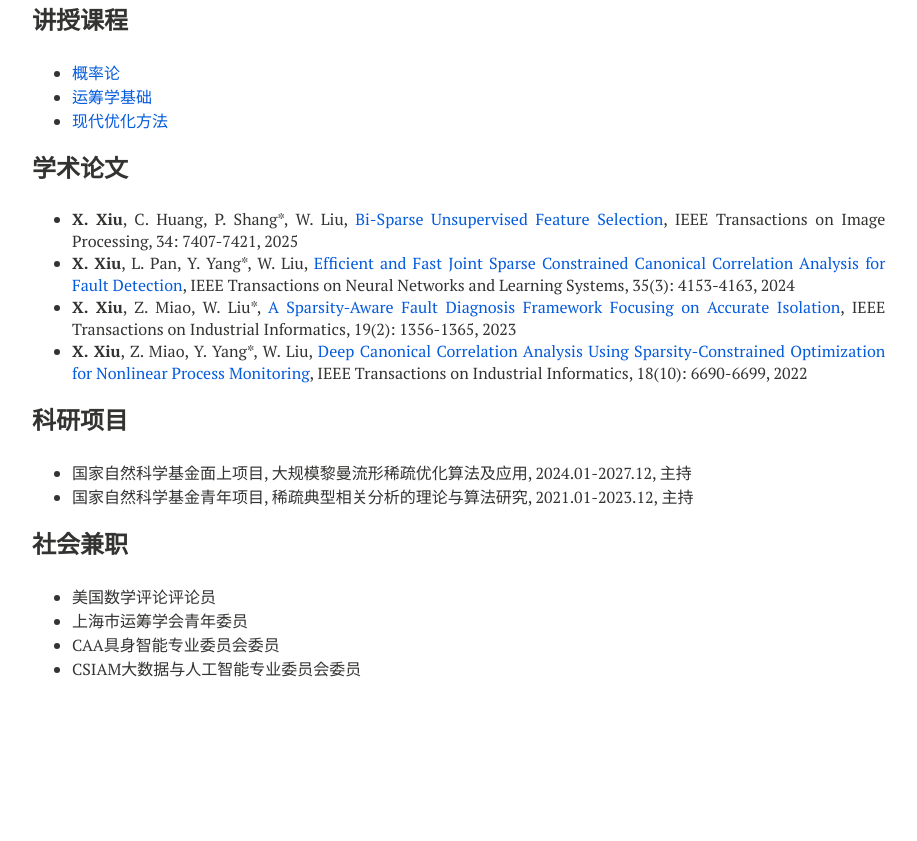
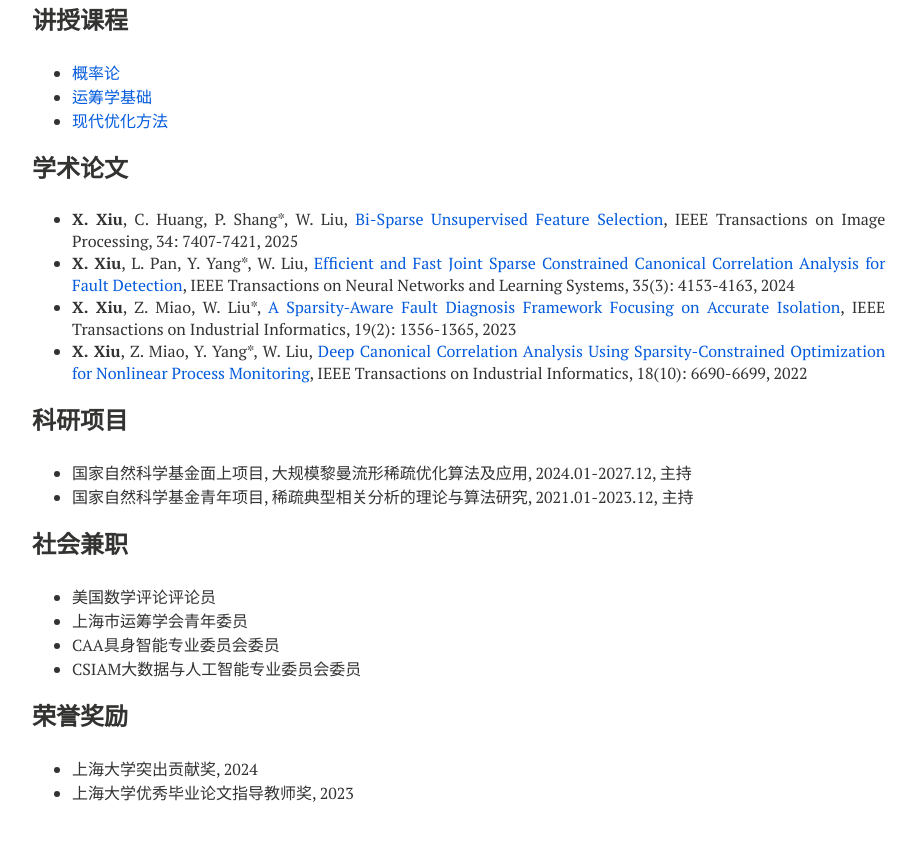
Before and after one commit to xianchaoxiu/xianchaoxiu.github.io, a Jekyll site: the page built from chinese/index.md, in a window 1280 px wide and 900 px high, scrolled down 610 px. Shown: the top 841 px of the window, without its empty margins (288-1205 px from the left). Built offline with Jekyll 4.4.1, drawn with Linux system fonts in a browser that asks for light colours; nearby versions of some CDN libraries; before the commit the page ends 1386 px from its top, so only the background shows below that.

Commit message:
Update index.md

```diff
--- a/chinese/index.md
+++ b/chinese/index.md
@@ -54,3 +54,8 @@ share: false
 * 上海市运筹学会青年委员 <br>
 * CAA具身智能专业委员会委员 <br>
 * CSIAM大数据与人工智能专业委员会委员 <br>
+
+
+### 荣誉奖励
+* 上海大学突出贡献奖, 2024 <br>
+* 上海大学优秀毕业论文指导教师奖, 2023 <br>
```
